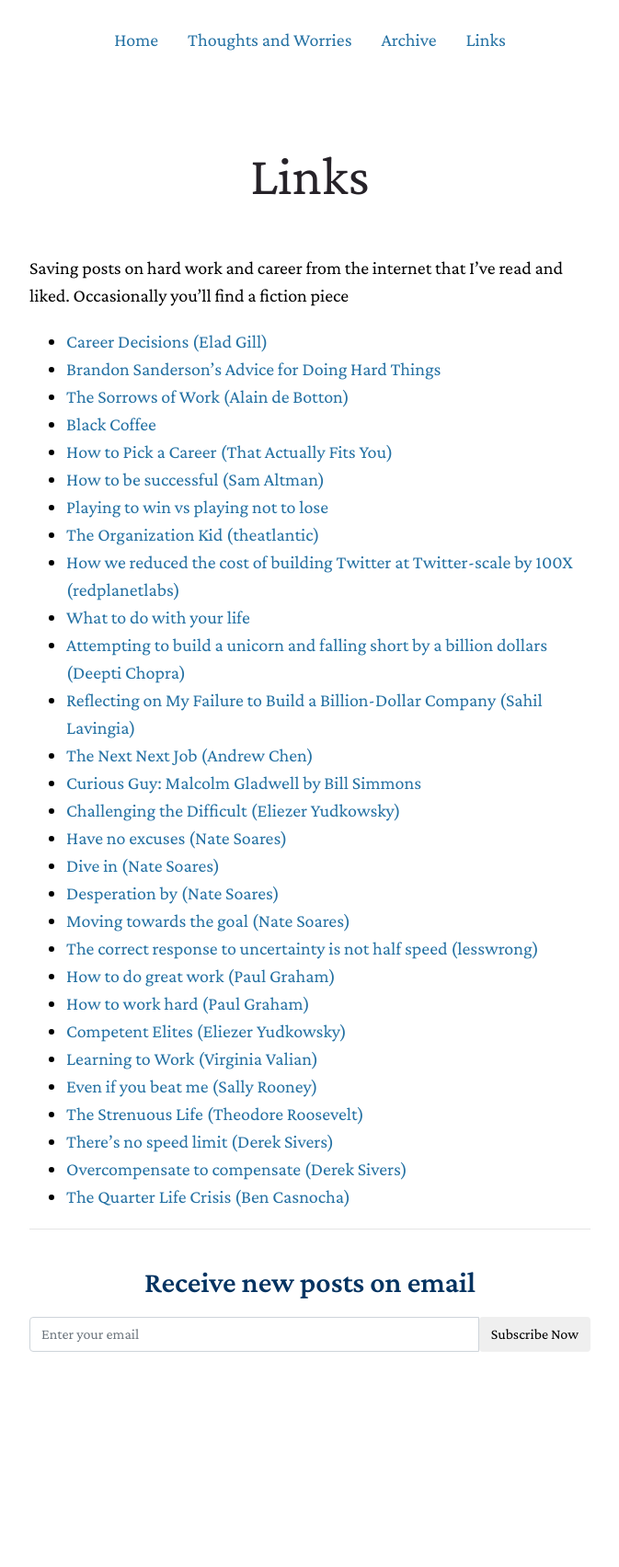
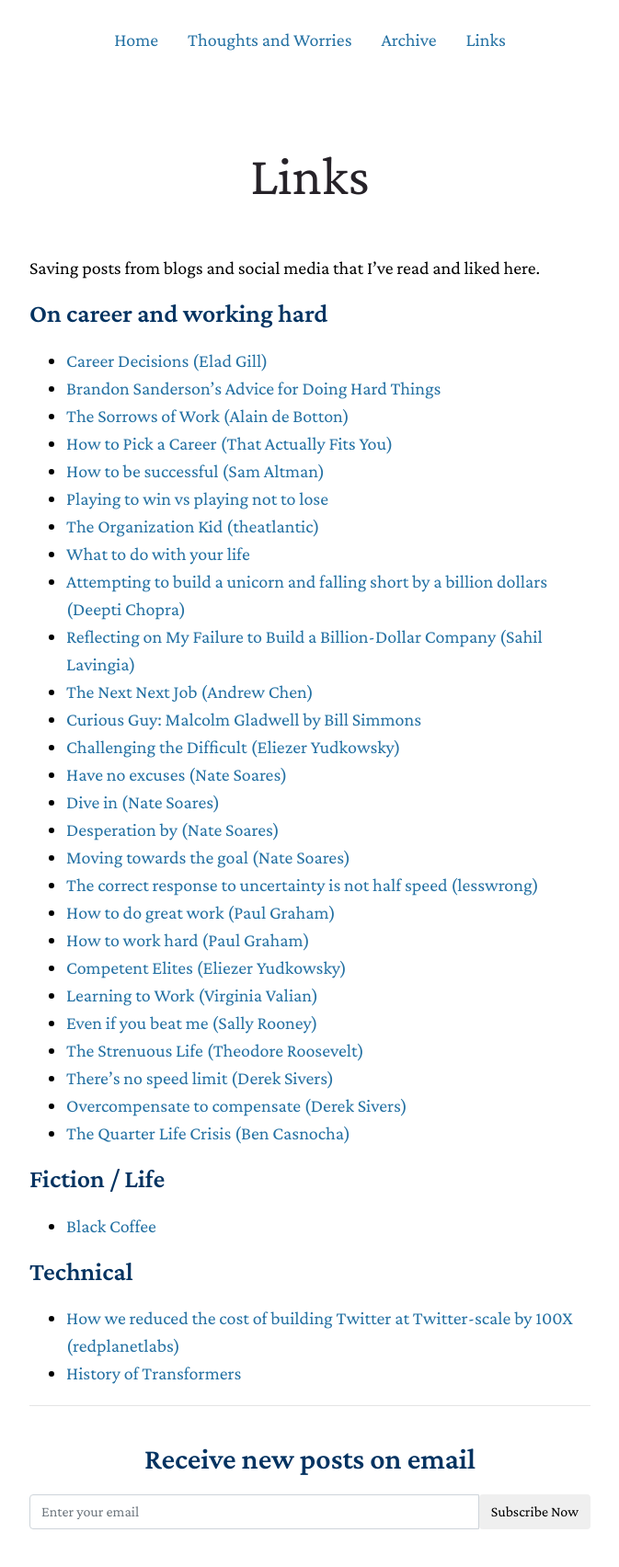
Before and after one commit to ishan00/ishantarunesh.com, a Jekyll site: the page built from links.md, in a window 1280 px wide. Shown: the whole page at 92% size, without its empty margins (303-976 px from the left). Built offline with Jekyll 4.4.1, drawn with Linux system fonts in a browser that asks for light colours; nearby versions of some CDN libraries; comment, search, counter and statistics services are not loaded; a style sheet for code colours, icons or effects is not loaded; before the commit the page ends 1511 px from its top, so only the background shows below that.

Commit message:
Minor changes

```diff
--- a/archive.html
+++ b/archive.html
@@ -25,6 +25,7 @@
 {% endfor %}
 </ul>
 
+<br>
 <hr>
 
 <h3 id="notes">Book Notes</h3>
--- a/links.md
+++ b/links.md
@@ -4,17 +4,16 @@
 permalink: links
 ---
 
-Saving posts on hard work and career from the internet that I've read and liked. Occasionally you'll find a fiction piece
+Saving posts from blogs and social media that I've read and liked here.
 
+### On career and working hard
 * [Career Decisions (Elad Gill)](https://blog.eladgil.com/p/career-decisions)
 * [Brandon Sanderson's Advice for Doing Hard Things](https://calnewport.com/brandon-sandersons-advice-for-doing-hard-things/)
 * [The Sorrows of Work (Alain de Botton)](https://www.theschooloflife.com/article/sorrows-of-work/)
-* [Black Coffee](https://vishaldayama.substack.com/p/black-coffee)
 * [How to Pick a Career (That Actually Fits You)](https://waitbutwhy.com/2018/04/picking-career.html)
 * [How to be successful (Sam Altman)](https://blog.samaltman.com/how-to-be-successful)
 * [Playing to win vs playing not to lose](https://www.basketballispsychology.com/post/playing-to-win-vs-playing-not-to-lose)
 * [The Organization Kid (theatlantic)](https://www.theatlantic.com/magazine/archive/2001/04/the-organization-kid/302164/)
-* [How we reduced the cost of building Twitter at Twitter-scale by 100X (redplanetlabs)](https://blog.redplanetlabs.com/2023/08/15/how-we-reduced-the-cost-of-building-twitter-at-twitter-scale-by-100x/)
 * [What to do with your life](https://www.julian.com/blog/life-planning)
 * [Attempting to build a unicorn and falling short by a billion dollars (Deepti Chopra)](https://www.deeptichopra.com/startup-failure)
 * [Reflecting on My Failure to Build a Billion-Dollar Company (Sahil Lavingia)](https://sahillavingia.com/reflecting)
@@ -35,3 +34,10 @@
 * [There's no speed limit (Derek Sivers)](https://sive.rs/kimo)
 * [Overcompensate to compensate (Derek Sivers)](https://sive.rs/compensate)
 * [The Quarter Life Crisis (Ben Casnocha)](https://casnocha.com/2009/05/the-quarter-life-crisis.html)
+
+### Fiction / Life
+* [Black Coffee](https://vishaldayama.substack.com/p/black-coffee)
+
+### Technical
+* [How we reduced the cost of building Twitter at Twitter-scale by 100X (redplanetlabs)](https://blog.redplanetlabs.com/2023/08/15/how-we-reduced-the-cost-of-building-twitter-at-twitter-scale-by-100x/)
+* [History of Transformers](https://archive.vn/xAdam)
```
